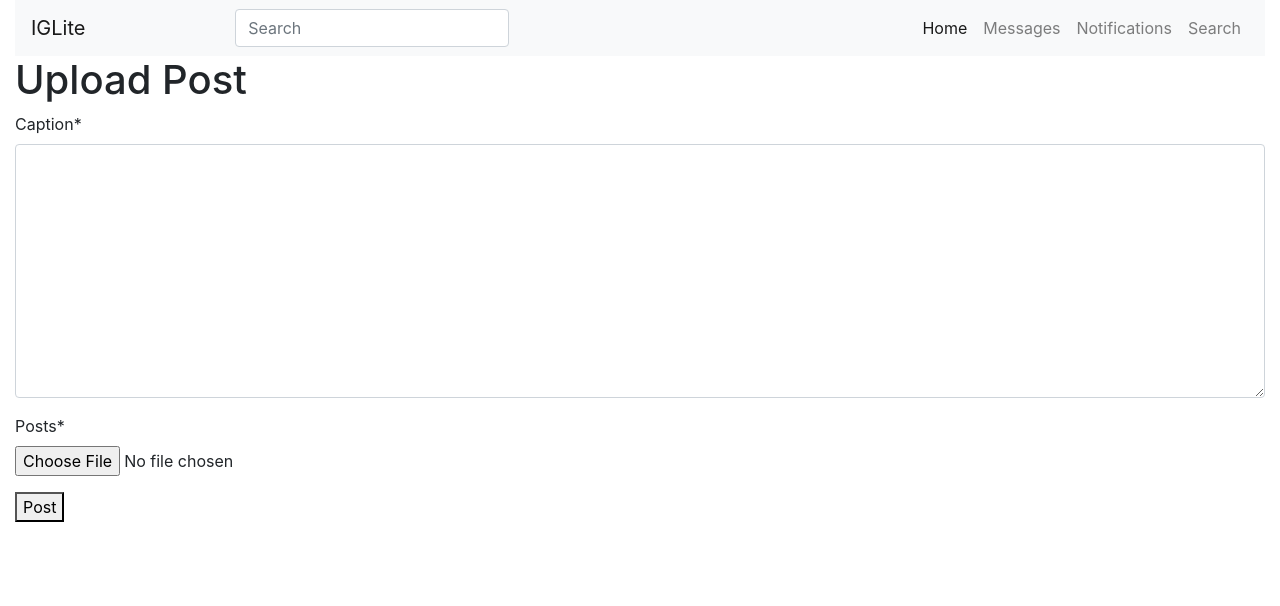
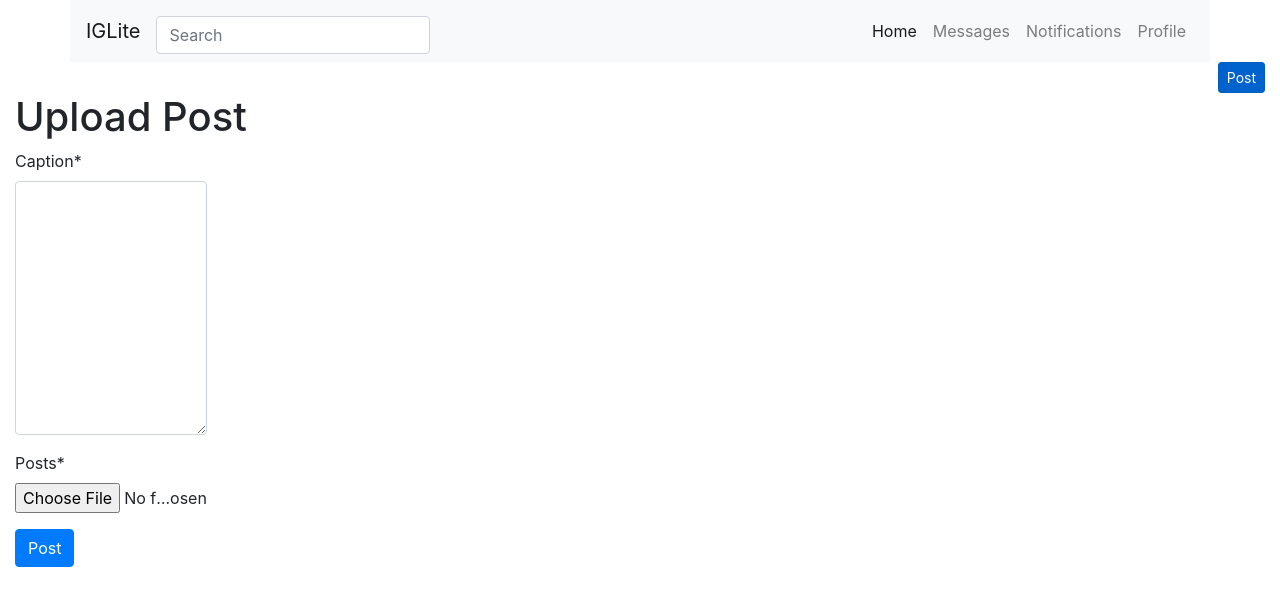
Before and after one commit to lodyne/IGLite, a Django app: page /post/upload/ in a window 1280 px wide. Shown: the top 606 px of the page. Run offline with Django 3.2, Linux system fonts and the light colour scheme; some libraries are stand-ins or nearby versions.

Commit message:
changes in navigation bar

```diff
--- /dev/null
+++ b/insta/static/insta/upload_post.css
@@ -0,0 +1,3 @@
+.form {
+    max-width: 12em;
+}
--- a/insta/templates/insta/base.html
+++ b/insta/templates/insta/base.html
@@ -23,7 +23,9 @@
 	</head>
 	<body>
 		<div class="container-fluid">
-			<nav class="navbar navbar-expand-lg navbar-light bg-light">
+			<div class="d-flex justify-content-around">
+				<nav class="container navbar navbar-expand-lg navbar-light bg-light">
+					<div>
 						<a class="navbar-brand" href="{% url 'insta-home' %}">IGLite</a>
 						<button
 							class="navbar-toggler"
@@ -36,8 +38,9 @@
 						>
 							<span class="navbar-toggler-icon"></span>
 						</button>
+					</div>
 
-				<div class="navbar-collapse justify-content-center">
+					<div class="navbar-collapse mt-2">
 						<form class="form-inline">
 							<input
 								class="form-control mr-sm-1"
@@ -59,7 +62,9 @@
 								>
 							</li>
 							<li class="nav-item">
-							<a class="nav-link" href="{% url 'insta-message' %}">Messages</a>
+								<a class="nav-link" href="{% url 'insta-message' %}"
+									>Messages</a
+								>
 							</li>
 							<li class="nav-item">
 								<a class="nav-link" href="{% url 'insta-notification' %}"
@@ -67,11 +72,21 @@
 								>
 							</li>
 							<li class="nav-item">
-							<a class="nav-link" href="{% url 'insta-search' %}">Search</a>
+								<a class="nav-link" href="{% url 'insta-profile' %}">Profile</a>
 							</li>
 						</ul>
 					</div>
 				</nav>
+			</div>
+			<div class="d-flex justify-content-end">
+				<a
+					href="{% url 'insta-upload_post' %}"
+					class="btn btn-primary btn-sm active"
+					role="button"
+					aria-pressed="true"
+					>Post</a
+				>
+			</div>
 
 			{% block content %} {% endblock content %}
 		</div>
--- a/insta/templates/insta/upload_post.html
+++ b/insta/templates/insta/upload_post.html
@@ -1,7 +1,8 @@
 {% extends 'insta/base.html' %} {% load crispy_forms_tags %} {% block content %}
 <h1>Upload Post</h1>
-<form method="post" enctype="multipart/form-data">
+<link rel="stylesheet" href="insta/upload_post.css" />
+<form class="form" method="post" enctype="multipart/form-data">
 	{% csrf_token %} {{form | crispy }}
-	<button type="submit">Post</button>
+	<button type="submit" class="btn btn-primary">Post</button>
 </form>
 {% endblock content %}
```
Lines whose indentation alone changed are shown as unchanged.
